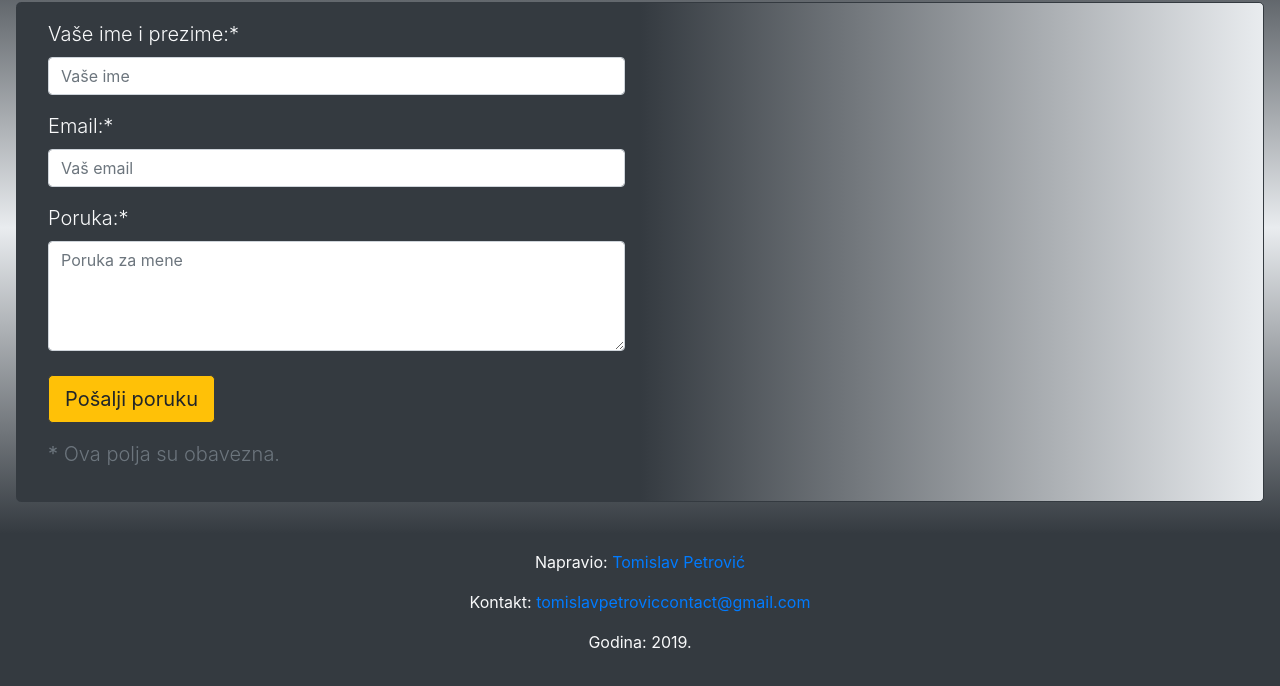
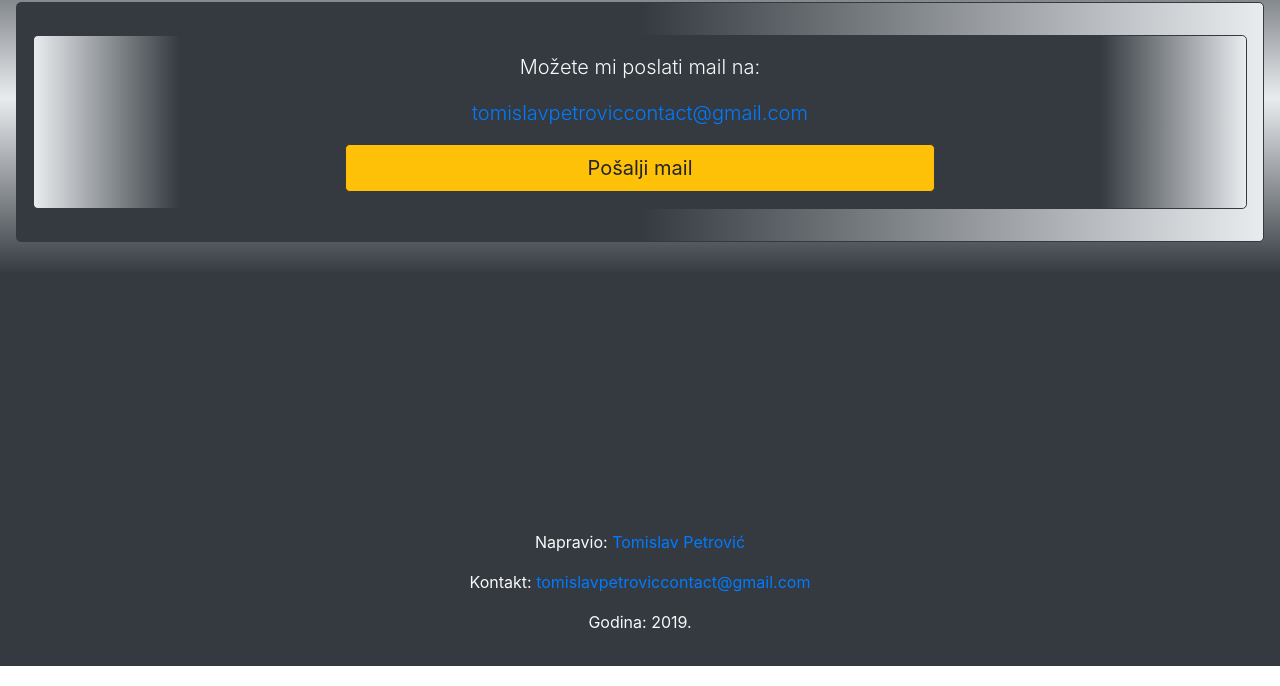
Before and after one commit to TomislavPetrovic/TomislavPetrovic, a plain HTML site: page kontakt.html in a window 1280 px wide. Shown: the part 134-820 px from the top of the page. Drawn offline with nearby package versions, Linux system fonts and the light colour scheme.

Commit message:
Removed backend form from contact.

```diff
--- a/kontakt.html
+++ b/kontakt.html
@@ -42,55 +42,14 @@
 
     <!--content-->
 	<div class="c-gr-1 py-3 px-3 mb-0 lead">
-		<h1 class="text-center text-light c-tx-sh">Pošaljite mi poruku!</h1>
+		<h1 class="text-center text-light c-tx-sh">Kontaktirajte me!</h1>
 		<div class="card rounded-lg border-dark my-3 p-3 c-gr-3 text-light">
-			<!--contact form-->
-			<form id="contact-form" method="post" action="kontakt" role="form" data-toggle="validator" class="needs-validation"
-				novalidate>
-				<!--messages class div je placeholder za poruke o uspjehu slanja, populiraj sa js-->
-				<div class="messages"></div>
-
-				<div class="col-md-6 mb-3">
-					<div class="form-group">
-						<label for="form_name">Vaše ime i prezime:*</label>
-						<input id="form_name" type="text" name="name" class="form-control" placeholder="Vaše ime"
-							required="true">
-						<div class="invalid-feedback">
-							Ime i prezime je potrebno.
-						</div>
-					</div>
-				</div>
-				<div class="col-md-6 mb-3">
-					<div class="form-group">
-						<label for="form_email">Email:*</label>
-						<input id="form_email" type="email" name="email" class="form-control" placeholder="Vaš email"
-							required="true">
-						<div class="invalid-feedback">
-							Neispravan email.
-						</div>
-					</div>
-				</div>
-				<div class="col-md-6 mb-3">
-					<div class="form-group">
-						<label for="form_message">Poruka:*</label>
-						<textarea id="form_message" name="message" class="form-control" placeholder="Poruka za mene" rows="4"
-							required="true"></textarea>
-						<div class="invalid-feedback">
-							Molim, ostavite poruku.
-						</div>
-					</div>
-					<div class="mt-4 mb-3">
-						<input type="submit" class="btn btn-warning btn-send btn-lg border-dark rounded-lg" value="Pošalji poruku">
-					</div>
-				</div>
-				<div class="col-md-12 mb-3">
-					<p class="text-muted">
-						<strong>*</strong> Ova polja su obavezna.</p>
-				</div>
-				</div>
-			</form>
-			<!--end contact form-->
 			<h5 class="ml-3 mb-0 c-tx-sh"></h5>
+			<div class="card rounded-lg border-dark my-3 p-3 c-gr-2 text-light text-center">
+				<p class="w-75 mx-auto">Možete mi poslati mail na: </p>
+				<p class="w-75 mx-auto text-primary">tomislavpetroviccontact@gmail.com</p>
+				<a href="mailto:tomislavpetroviccontact@gmail.com" class="w-50 mx-auto btn btn-warning btn-lg border-dark rounded-lg">Pošalji mail</a>
+			</div>
 		</div>
 	</div>
     <!--end content-->
```
